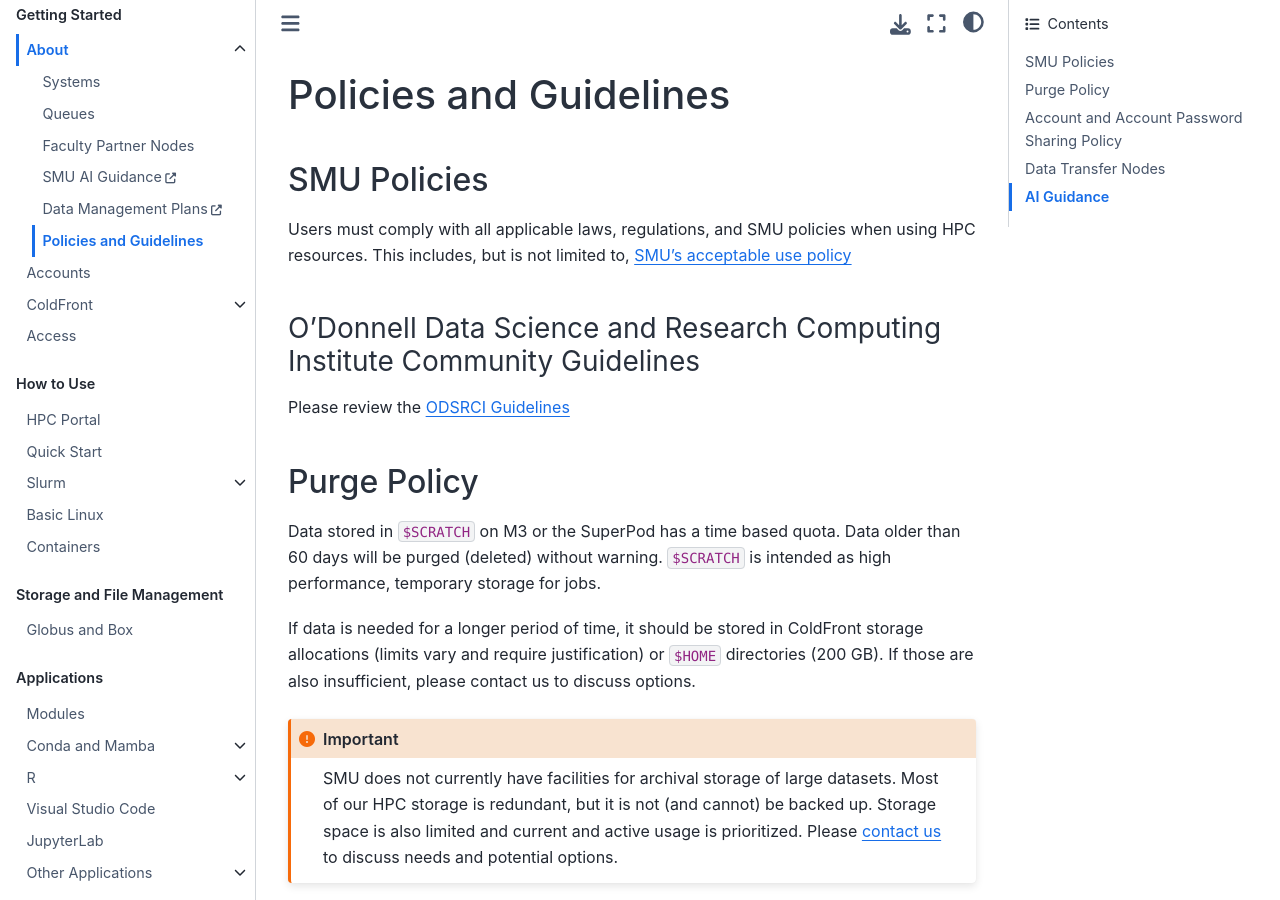
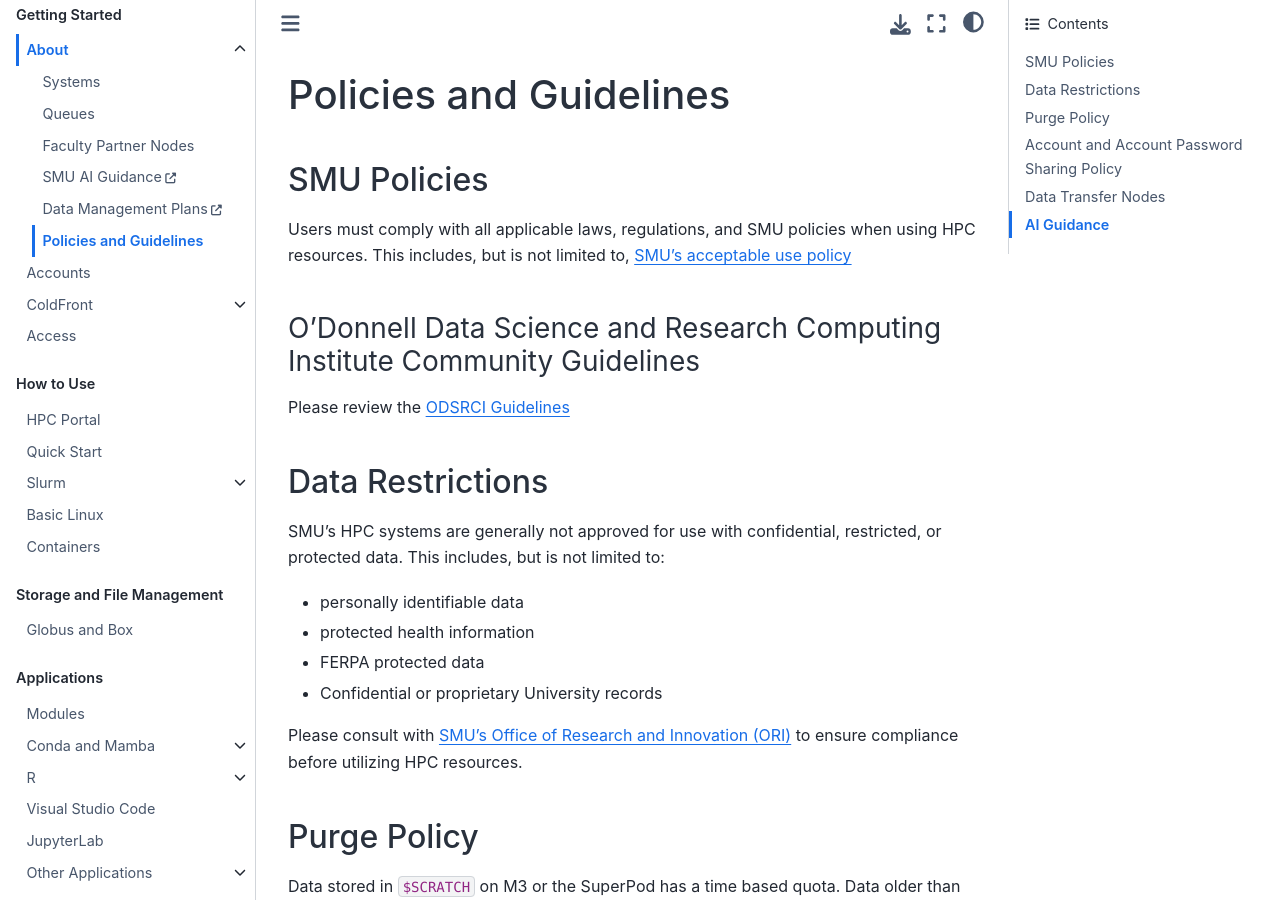
Before and after one commit to SouthernMethodistUniversity/hpc_docs, a Jupyter Book: the page built from docs/policies/policies.md, in a window 1280 px wide and 900 px high. Built offline with Jupyter Book 1.0.4 settings and Sphinx 7.4.7 and the Sphinx Book theme 1.1.4, drawn with Linux system fonts in a browser that asks for light colours.

Commit message:
Update policies.md

```diff
--- a/docs/policies/policies.md
+++ b/docs/policies/policies.md
@@ -10,6 +10,19 @@
 
 Please review the
 [ODSRCI Guidelines](https://www.smu.edu/provost/odonnell-institute/hpc/guidelines)
+
+## Data Restrictions
+
+SMU's HPC systems are generally not approved for use with confidential, restricted, or protected data.
+This includes, but is not limited to:
+
+- personally identifiable data
+- protected health information
+- FERPA protected data
+- Confidential or proprietary University records
+
+Please consult with [SMU's Office of Research and Innovation (ORI)](https://www.smu.edu/provost/research)
+to ensure compliance before utilizing HPC resources.
 
 ## Purge Policy
 
```
